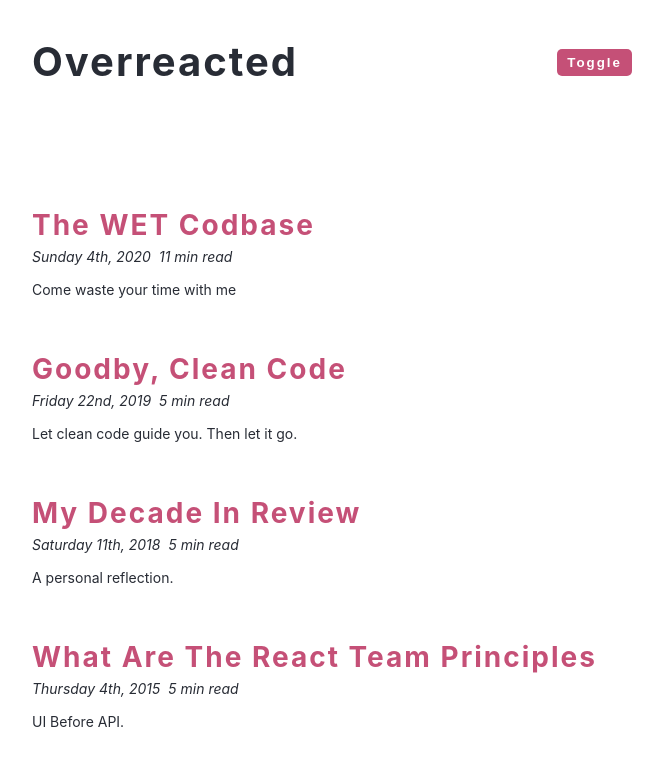
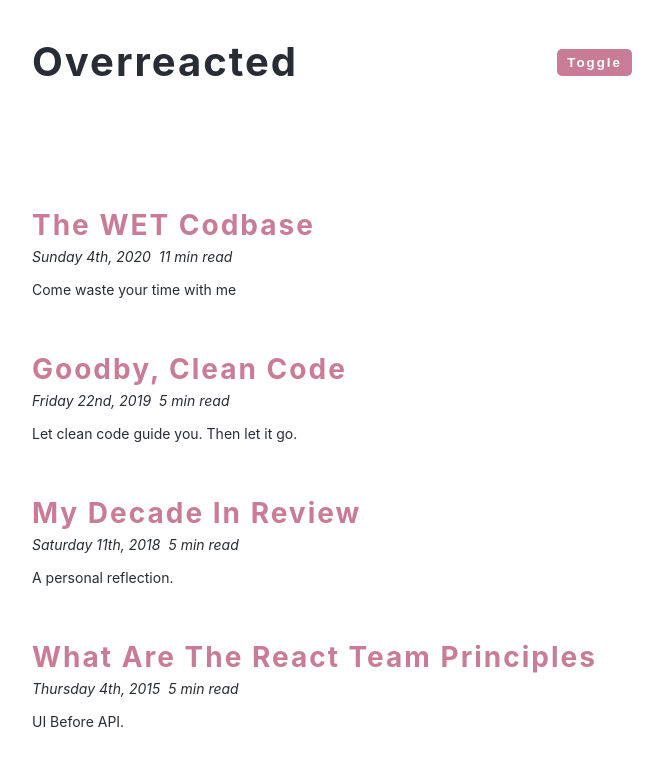
Before and after one commit to jos3ph-m/Dark-Mode, a React (Create React App) app: page / in a window 1280 px wide. Shown: the top 766 px of the page, without its empty margins (308-971 px from the left). Built offline with nearby package versions, Linux system fonts and the light colour scheme.

Commit message:
Adjusted pink

```diff
--- a/src/index.css
+++ b/src/index.css
@@ -7,7 +7,7 @@
 :root {
   --clr-bcg: #fff;
   --clr-font: #282c35;
-  --clr-primary: #c55077;
+  --clr-primary: #c97c96;
 }
 
 *,
```
